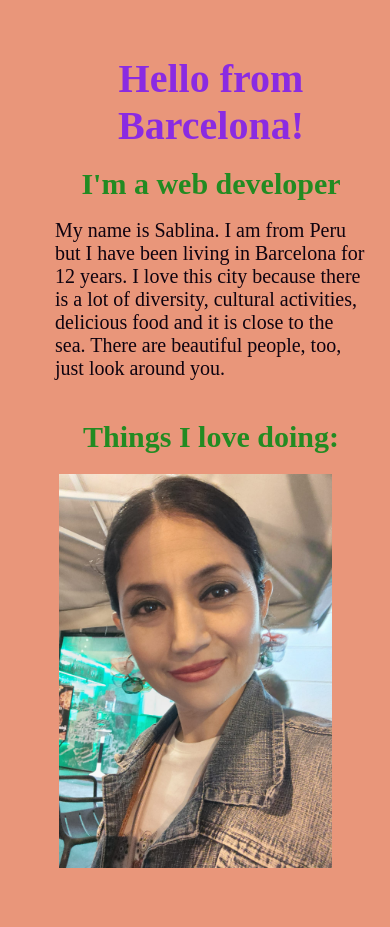
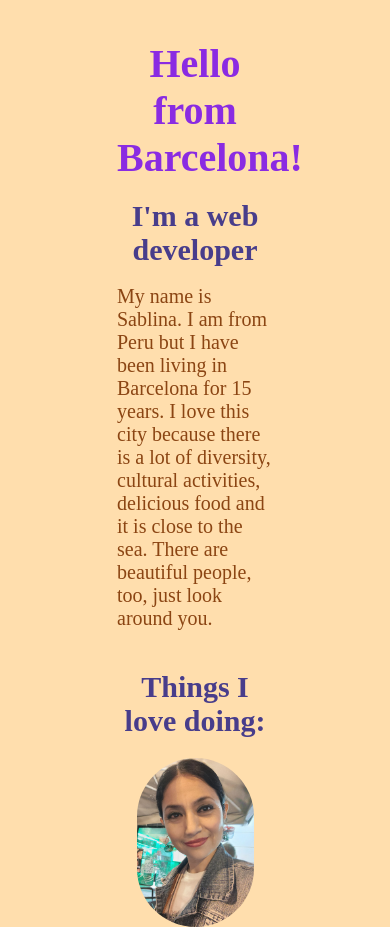
Before and after one commit to sablinali/hello-from-barcelona, a plain HTML site: page index.html in a window 390 px wide. Before the commit the page ends 868 px from the top, so only its background shows below. Drawn offline with Linux system fonts and the light colour scheme.

Commit message:
border radius given to pic

```diff
--- a/index.css
+++ b/index.css
@@ -1,5 +1,5 @@
 *{
-    background-color: darksalmon;
+    background-color:navajowhite;
     margin: 0;
     padding: 0;
     box-sizing: border-box;
@@ -14,61 +14,66 @@ h1{
 }
 
 h2{
-    color:forestgreen;
+    color:darkslateblue;
     font-size: 30px;
     text-align: center;
 }
 
 p{
-    color: rgb(15, 3, 15);
+    color:saddlebrown;
     font-size: 20px;
 }
 
 .text-container-one{
-    width: 80vw;
+    width: 40vw;
     height: 50%;
     display: flex;
-    flex-direction:inherit;
+    flex-direction:column;
     justify-content: center;
-    margin-left: 2rem;
     margin-top: 40px;
 
 }
 
 .text-container-two{
-    width:80vw;
-    height: 50%;
+    width:40vw;
+    height: auto;
     display: flex;
     flex-direction: column;
     justify-content: center;
-    margin-left: 2rem;
     margin-top: 40px;
 
 }
 
-.my-photo{
-    width: 35vw;
+.photoDiv{
+    width: 20vw;
     height: auto;
     max-width: 100%;
     display: flex;
     flex-direction: column;
     margin-top: 20px;
-    border-radius:2rem;
+    align-items: center;
+}
+
+.photo{
+    width:20vw;
+    height: auto;
+    border-radius: 6rem;
+    display: flex;
+    flex-direction: column;
 
 }
 
-.all-container{
+body{
     display: flex;
     flex-direction:column;
     justify-content: space-evenly;
     align-items: center;
-    width: 100vw;
-    height: 85vw;
-    padding-top: 15px;
+    width: 100%;
+    height: 100vh;
 }
 
 @media only screen and (max-width: 800px){
-    .all-container{
+    body{
     width: 100vw;
     height: 100%;
     display: flex;
@@ -76,13 +81,21 @@ p{
     justify-content: space-between;
     }
 
-    .my-photo{
-        width: 70vw;
+    .photoDiv{
+        width: 80vw;
         height: auto;
         max-width: 100%;
         display: flex;
         flex-direction: column;
+        align-items: center;
         margin-top: 20px;
-        border-radius: 2rem;
+    }
+
+    .photo{
+        width:30vw;
+        height: auto;
+        border-radius: 6rem;
+        display: flex;
+        flex-direction: column;
     }
 }
--- a/index.html
+++ b/index.html
@@ -9,11 +9,11 @@
 </head>
 
 <body>
-    <div class="all-container">
+
         <div class="text-container-one">
              <h1>Hello from Barcelona!</h1><br>
                 <h2>I'm a web developer</h2><br>
-                 <p> My name is Sablina. I am from Peru but I have been living in Barcelona for 12 years. I love this city because there is a lot of diversity, cultural activities, delicious food and it is close to the sea. There are beautiful people, too, just look around you.</p>
+                 <p> My name is Sablina. I am from Peru but I have been living in Barcelona for 15 years. I love this city because there is a lot of diversity, cultural activities, delicious food and it is close to the sea. There are beautiful people, too, just look around you.</p>
 
         </div>
 
@@ -23,11 +23,11 @@
 
         </div>
 
-        <div class="my-photo">
-             <img src="moi.jpg" alt="This is a photo of Sablina">
+        <div class="photoDiv">
+             <img class="photo" src="moi.jpg" alt="This is a photo of Sablina">
         </div>
 
-   </div>
+
 
 </body>
 
```
